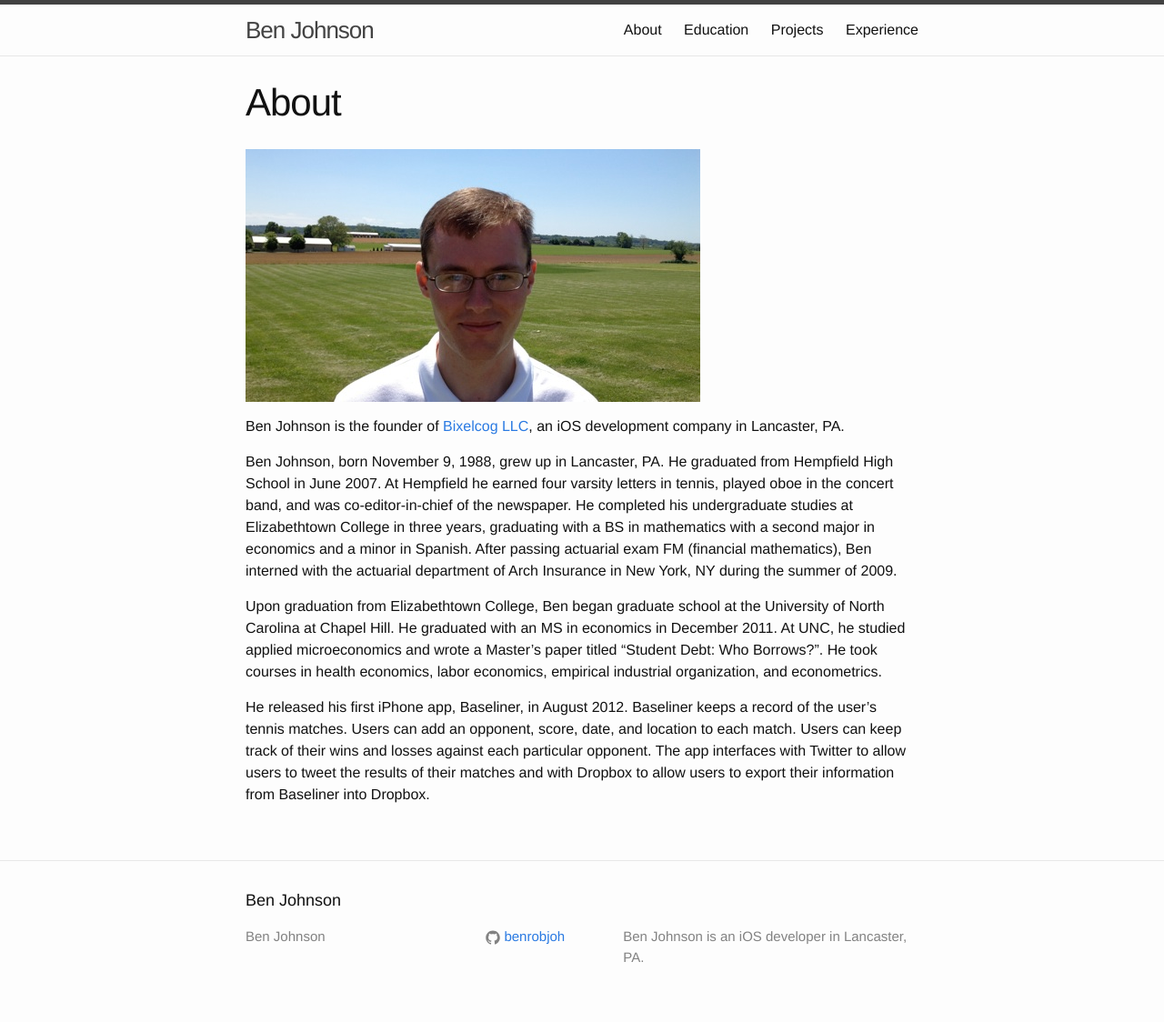
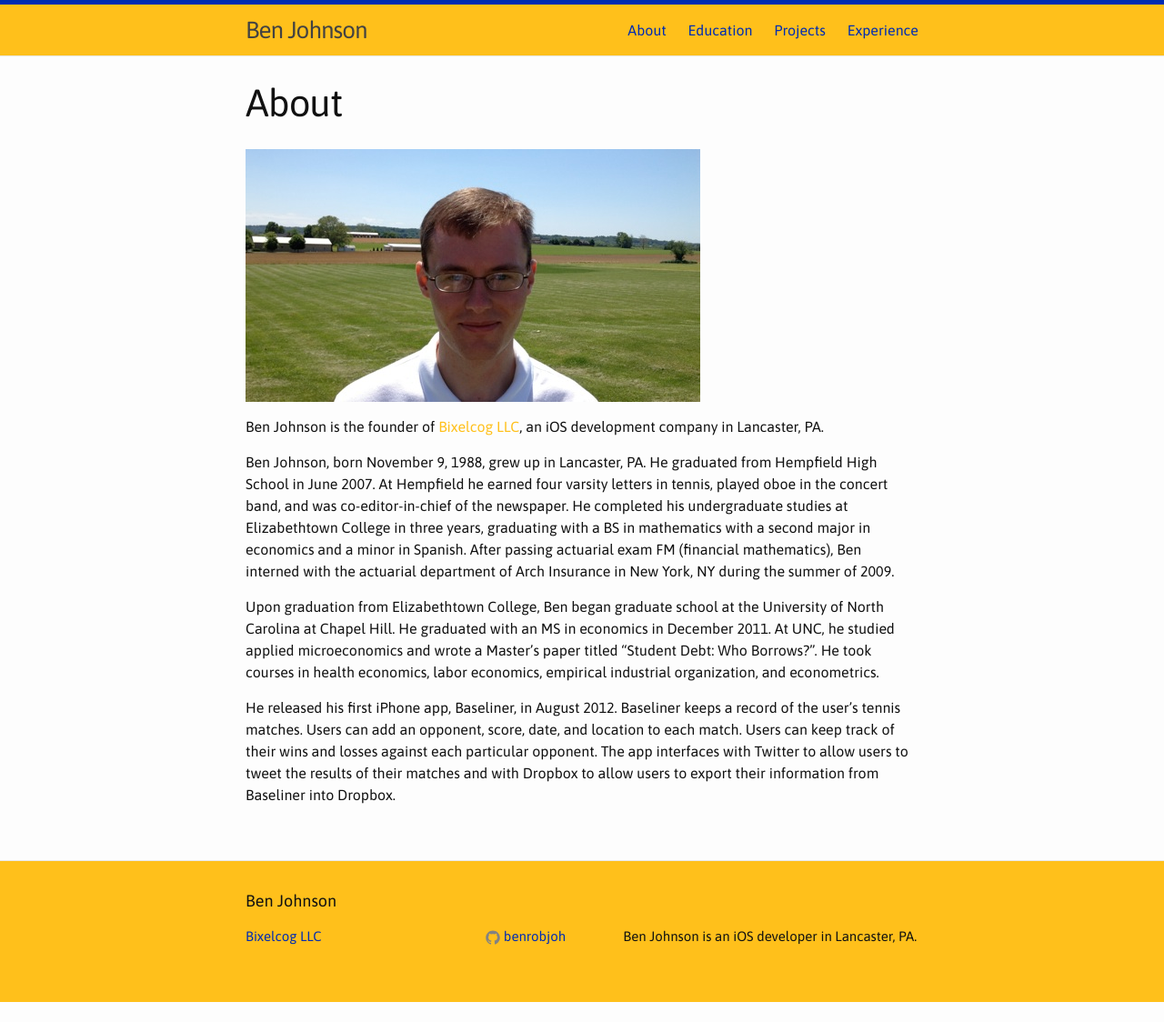
Before and after one commit to benrobjoh/benrobjoh.github.io, a Jekyll site: the page built from index.md, in a window 1280 px wide. Shown: the whole page at 91% size. Built offline with Jekyll 4.4.1, drawn with Linux system fonts in a browser that asks for light colours; after the commit the page ends 1102 px from its top, so only the background shows below that.

Commit message:
Update sylying, fonts, and colors

```diff
--- a/_config.yml
+++ b/_config.yml
@@ -5,6 +5,8 @@ description: > # this means to ignore newlines until "baseurl:"
 baseurl: "" # the subpath of your site, e.g. /blog/
 url: "http://benrobjoh.com" # the base hostname & protocol for your site
 github_username:  benrobjoh
+company_name: Bixelcog LLC
+company_url: http://www.bixelcog.com
 
 # Build settings
 markdown: kramdown
--- a/_includes/footer.html
+++ b/_includes/footer.html
@@ -7,8 +7,7 @@
     <div class="footer-col-wrapper">
       <div class="footer-col  footer-col-1">
         <ul class="contact-list">
-          <li>{{ site.title }}</li>
-          <li><a href="mailto:{{ site.email }}">{{ site.email }}</a></li>
+          <li><a href={{ site.company_url }}>{{ site.company_name }}</a></li>
         </ul>
       </div>
 
--- a/_includes/head.html
+++ b/_includes/head.html
@@ -9,6 +9,8 @@
   <link rel="stylesheet" href="{{ "/css/main.css" | prepend: site.baseurl }}">
   <link rel="canonical" href="{{ page.url | replace:'index.html','' | prepend: site.baseurl | prepend: site.url }}">
   <link rel="alternate" type="application/rss+xml" title="{{ site.title }}" href="{{ "/feed.xml" | prepend: site.baseurl | prepend: site.url }}" />
+
+  <link href='http://fonts.googleapis.com/css?family=Asap' rel='stylesheet' type='text/css'>
 
   <script type="text/javascript">
 
--- a/_sass/_layout.scss
+++ b/_sass/_layout.scss
@@ -2,12 +2,13 @@
  * Site header
  */
 .site-header {
-    border-top: 5px solid $grey-color-dark;
+    border-top: 5px solid $secondary-color;
     border-bottom: 1px solid $grey-color-light;
     min-height: 56px;
 
     // Positioning context for the mobile navigation icon
     position: relative;
+    background-color: $brand-color;
 }
 
 .site-title {
@@ -32,7 +33,7 @@
     }
 
     .page-link {
-        color: $text-color;
+        color: $secondary-color;
         line-height: $base-line-height;
 
         // Gaps between nav items, but not on the first one
@@ -94,6 +95,11 @@
 .site-footer {
     border-top: 1px solid $grey-color-light;
     padding: $spacing-unit 0;
+    background-color: $brand-color;
+
+    a {
+      color: $secondary-color;
+    }
 }
 
 .footer-heading {
@@ -109,7 +115,7 @@
 
 .footer-col-wrapper {
     font-size: 15px;
-    color: $grey-color;
+    color: $text-color;
     margin-left: -$spacing-unit / 2;
     @extend %clearfix;
 }
--- a/css/main.scss
+++ b/css/main.scss
@@ -6,7 +6,7 @@
 
 
 // Our variables
-$base-font-family: Helvetica, Arial, sans-serif;
+$base-font-family: Asap, Helvetica, Arial, sans-serif;
 $base-font-size:   16px;
 $small-font-size:  $base-font-size * 0.875;
 $base-line-height: 1.5;
@@ -15,7 +15,8 @@ $spacing-unit:     30px;
 
 $text-color:       #111;
 $background-color: #fdfdfd;
-$brand-color:      #2a7ae2;
+$brand-color:      #FFC01B;
+$secondary-color:  #002CB2;
 
 $grey-color:       #828282;
 $grey-color-light: lighten($grey-color, 40%);
```
